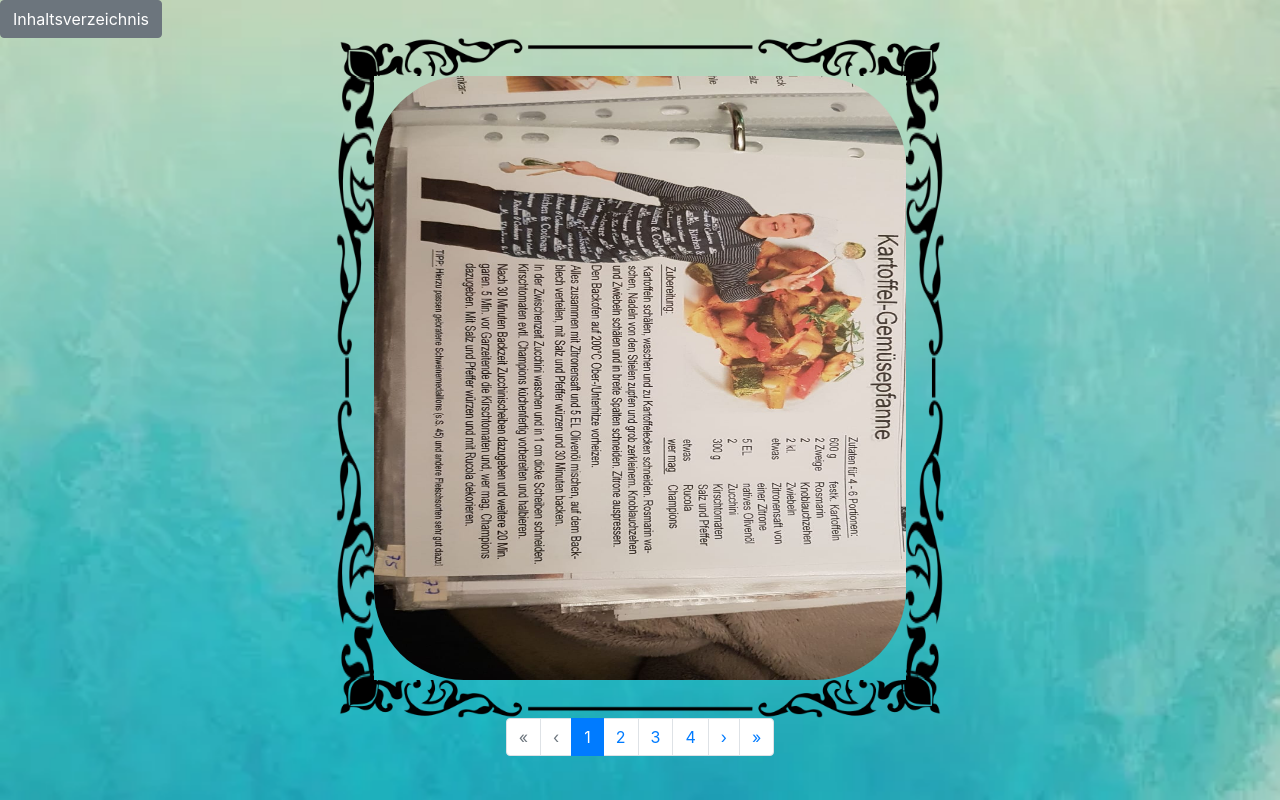
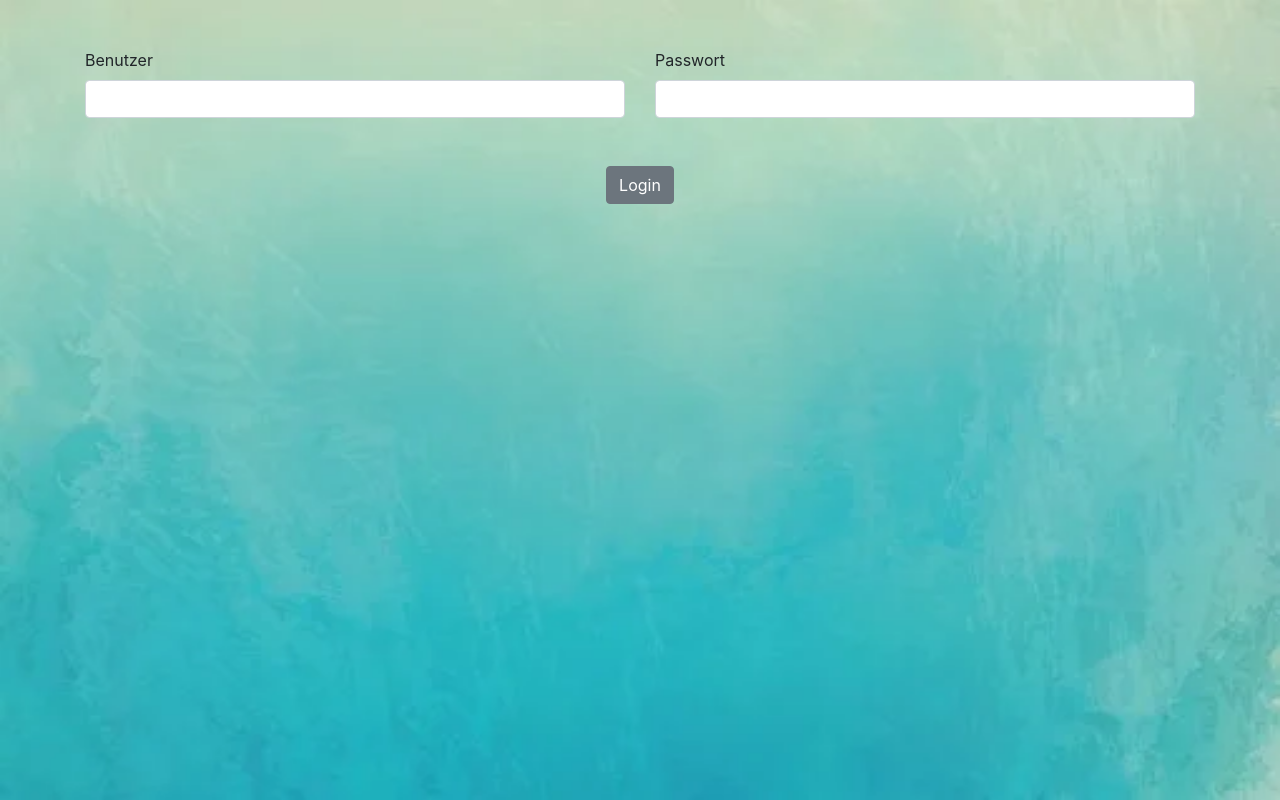
Before and after one commit to DarthSiedewurst/claudisKochbuch, a Vue app: page / in a window 1280 px wide. Built offline with nearby package versions, Linux system fonts and the light colour scheme.

Commit message:
basic login

```diff
--- a/package.json
+++ b/package.json
@@ -13,6 +13,7 @@
     "bootstrap-vue": "^2.17.3",
     "core-js": "^3.6.5",
     "serve": "^11.3.2",
+    "vee-validate": "^3.4.3",
     "vue": "^2.6.12",
     "vue-class-component": "^7.2.3",
     "vue-multiselect": "^2.1.6",
--- a/src/App.vue
+++ b/src/App.vue
@@ -3,3 +3,12 @@
     <router-view />
   </div>
 </template>
+
+<style lang="scss" scoped>
+.background {
+  background-image: url('~@/assets/img/background.png');
+  width: 100vw;
+  height: 100vh;
+  background-size: 100% 100%;
+}
+</style>
--- a/src/main.ts
+++ b/src/main.ts
@@ -7,6 +7,26 @@ import "bootstrap/dist/css/bootstrap.css";
 import "bootstrap-vue/dist/bootstrap-vue.css";
 import "vue-multiselect/dist/vue-multiselect.min.css";
 import Multiselect from 'vue-multiselect';
+import { ValidationProvider, ValidationObserver } from 'vee-validate';
+import { extend } from 'vee-validate';
+import { required } from 'vee-validate/dist/rules';
+
+
+extend('isUser', value => {
+  return value === 'Claudi';
+});
+
+extend('isPassword', value => {
+  return value === 'sKochbuch';
+});
+
+extend('required', {
+  ...required,
+  message: 'This field is required'
+});
+
+Vue.component('ValidationProvider', ValidationProvider);
+Vue.component('ValidationObserver', ValidationObserver);
 
 // register globally
 Vue.component('multiselect', Multiselect)
--- a/src/router/index.ts
+++ b/src/router/index.ts
@@ -1,14 +1,27 @@
 import Vue from "vue";
 import VueRouter, { RouteConfig } from "vue-router";
-import Home from "../views/Home.vue";
+import Book from "../views/Book.vue";
+import Login from "../views/Login.vue";
 
 Vue.use(VueRouter);
 
 const routes: Array<RouteConfig> = [
   {
+    path: "/book",
+    name: "Book",
+    component: Book,
+    beforeEnter(to, from, next) {
+      if (from.name === 'Login') {
+        next()
+      } else {
+        next({name:'Login'})
+      }
+    }
+  },
+  {
     path: "/",
-    name: "Home",
-    component: Home,
+    name: "Login",
+    component: Login,
   },
 ];
 
--- a/src/store/index.ts
+++ b/src/store/index.ts
@@ -4,8 +4,15 @@ import Vuex from "vuex";
 Vue.use(Vuex);
 
 export default new Vuex.Store({
-  state: {},
-  mutations: {},
+  state: {user: '', password :''},
+  mutations: {
+    setUser(state:any,user: string) {
+      state.user = user
+    },
+    setPassword(state:any,password: string) {
+      state.password = password
+    }
+  },
   actions: {},
   modules: {}
 });
--- a/src/views/Home.vue
+++ b/src/views/Book.vue
@@ -13,7 +13,7 @@
         :preselect-first="false"
         @close="shownRecipeHeaders"
       >
-        <template slot="selection" slot-scope="{ values, search, isOpen }"
+        <template slot="selection" slot-scope="{ values, isOpen }"
           ><span class="multiselect__single" v-if="values.length &amp;&amp; !isOpen"
             >{{ values.length }} Zutaten ausgewählt</span
           ></template
@@ -53,7 +53,7 @@ import Bookpage from '@/components/Bookpage.vue';
 @Component({
   components: { Bookpage },
 })
-export default class Home extends Vue {
+export default class Book extends Vue {
   private ingredient = [];
   private currentPage = 1;
 
@@ -132,12 +132,6 @@ export default class Home extends Vue {
 </script>
 
 <style lang="scss" scoped>
-.background {
-  background-image: url('~@/assets/img/background.png');
-  width: 100vw;
-  height: 100vh;
-  background-size: 100% 100%;
-}
 .bookpage {
   width: 50vw;
   height: 85vh;
--- /dev/null
+++ b/src/views/Login.vue
@@ -0,0 +1,54 @@
+<template>
+  <div class="background">
+    <b-container>
+      <ValidationObserver v-slot="{ handleSubmit }">
+        <form @submit.prevent="handleSubmit(onSubmit)">
+          <b-row class="pt-5">
+            <b-col>
+              <ValidationProvider rules="isUser|required">
+                <label>Benutzer</label>
+                <b-form-input v-model="user"></b-form-input>
+              </ValidationProvider>
+            </b-col>
+            <b-col>
+              <ValidationProvider rules="isPassword|required">
+                <label>Passwort</label>
+                <b-form-input type="password" v-model="password"></b-form-input>
+              </ValidationProvider>
+            </b-col>
+          </b-row>
+          <b-row class="d-flex justify-content-center pt-5">
+            <b-button type="submit">Login</b-button>
+          </b-row>
+        </form>
+      </ValidationObserver>
+    </b-container>
+  </div>
+</template>
+
+<script lang="ts">
+import { Component, Vue } from 'vue-property-decorator';
+
+@Component({
+  components: {},
+})
+export default class Book extends Vue {
+  private get user() {
+    return this.$store.state.user;
+  }
+  private set user(user: string) {
+    this.$store.commit('setUser', user);
+  }
+  private get password() {
+    return this.$store.state.password;
+  }
+  private set password(password: string) {
+    this.$store.commit('setPassword', password);
+  }
+  private async onSubmit() {
+    this.$router.push({ name: 'Book' });
+  }
+}
+</script>
+
+<style lang="scss" scoped></style>
```
Also changed, not shown: 1 other file (tests, documents, lock files or other folders).
